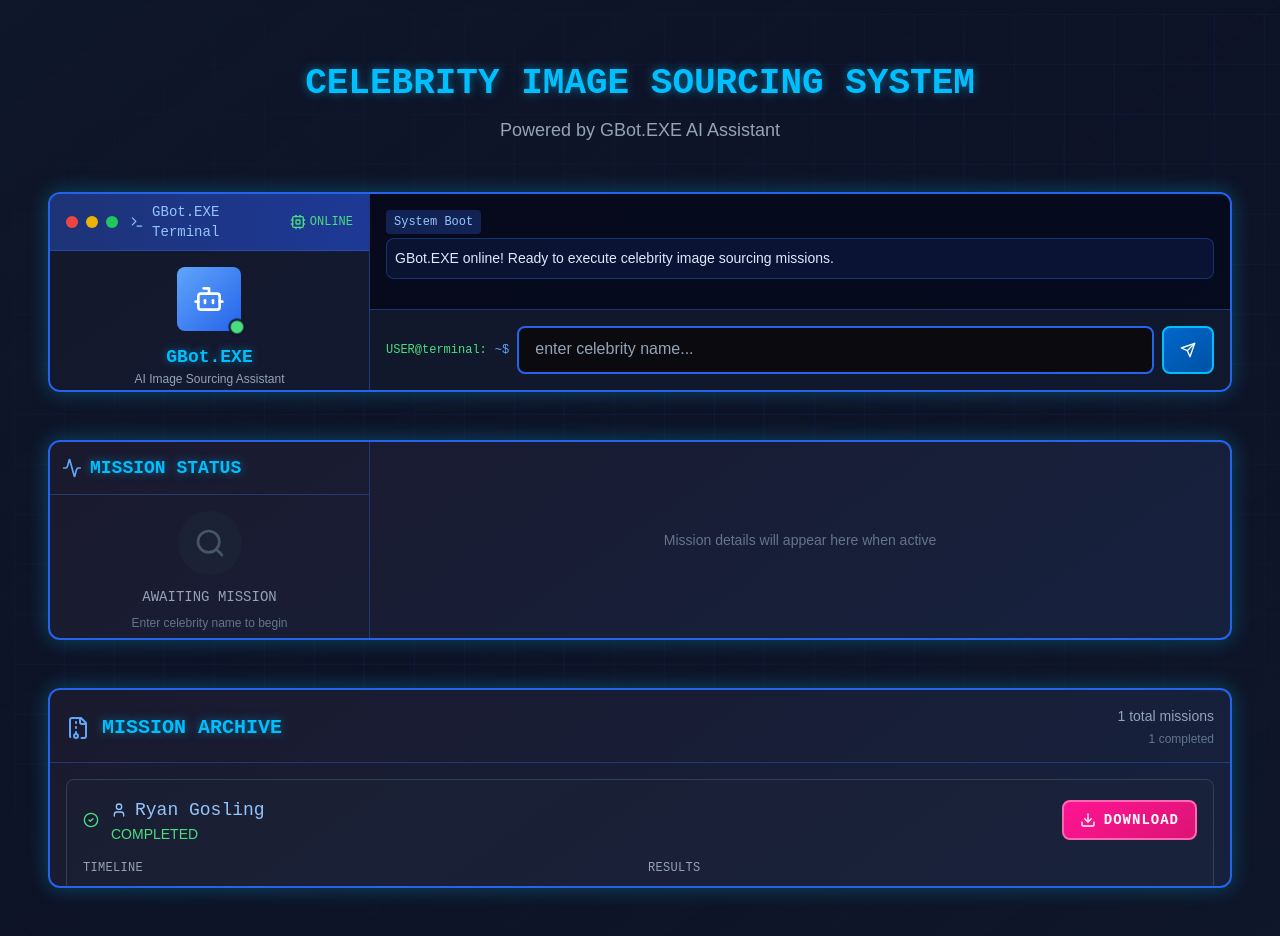
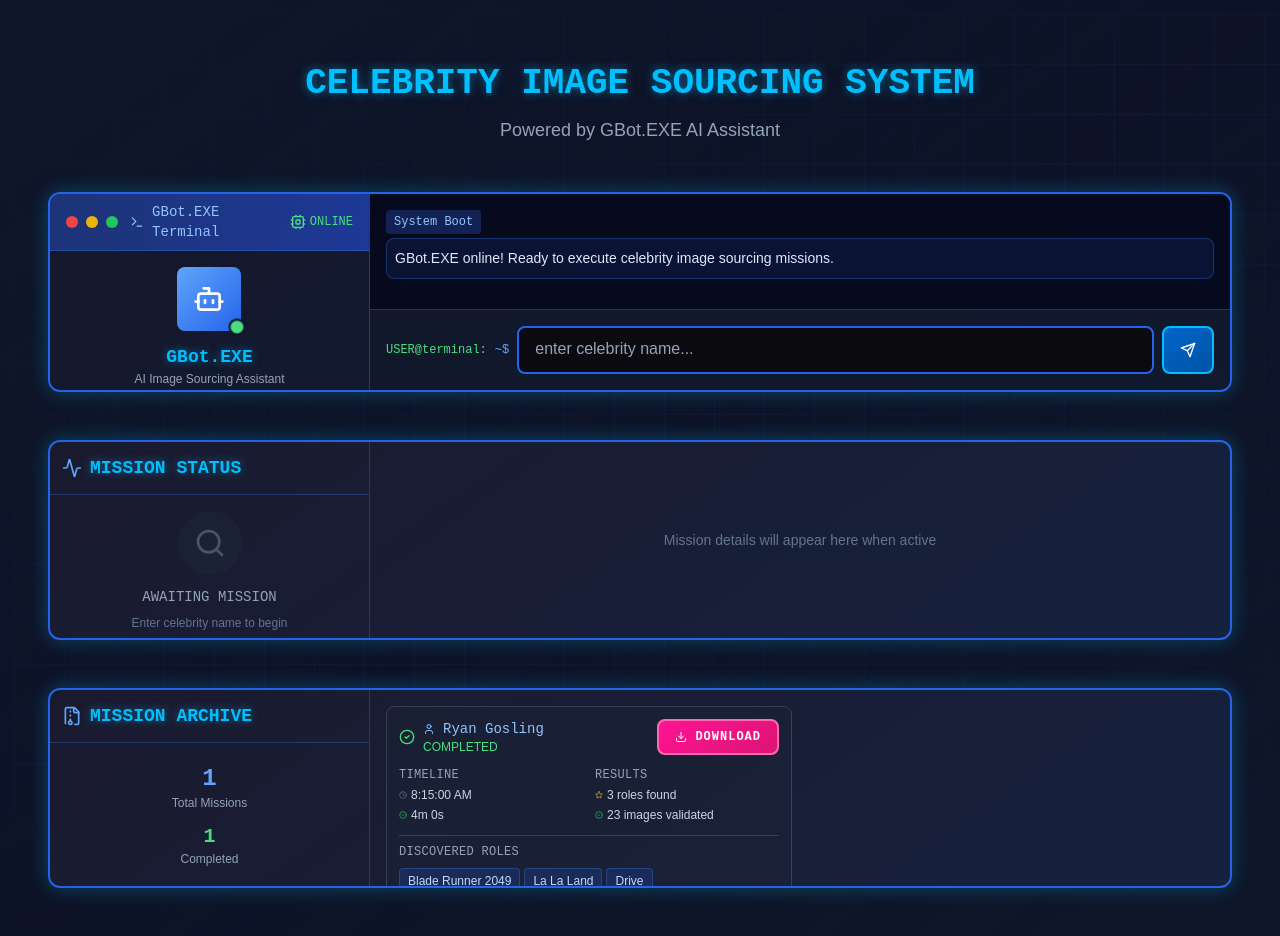
Before and after one commit to Esilos92/print-prep-node, a Next.js app in the folder dashboard/: page / in a window 1280 px wide. Shown: the top 936 px of the page. Built offline with nearby package versions, Linux system fonts and the light colour scheme.

Commit message:
Update JobHistory.tsx

```diff
--- a/dashboard/src/components/JobHistory.tsx
+++ b/dashboard/src/components/JobHistory.tsx
@@ -65,66 +65,78 @@ export default function JobHistory({ jobs }: JobHistoryProps) {
 
   return (
     <div className="cyber-panel">
+      <div className="flex h-full">
+
+        {/* Left Section - Header & Summary */}
+        <div className="w-80 flex flex-col border-r border-blue-500/30">
           {/* Header */}
-      <div className="flex items-center justify-between p-4 pb-3 border-b border-blue-500/30 flex-shrink-0">
-        <div className="flex items-center gap-3">
-          <FileArchive className="w-6 h-6 text-blue-400" />
-          <h3 className="text-xl font-cyber font-bold text-glow-blue">
+          <div className="flex items-center justify-between p-3 border-b border-blue-500/30 flex-shrink-0">
+            <div className="flex items-center gap-2">
+              <FileArchive className="w-5 h-5 text-blue-400" />
+              <h3 className="text-lg font-cyber font-bold text-glow-blue">
                 MISSION ARCHIVE
               </h3>
             </div>
-        <div className="text-right">
-          <span className="text-sm text-slate-400 font-ui block">
-            {jobs.length} total missions
-          </span>
-          <span className="text-xs text-slate-500 font-ui">
-            {jobs.filter(j => j.status === 'completed').length} completed
-          </span>
+          </div>
+
+          {/* Summary Stats */}
+          <div className="flex-1 flex flex-col justify-center p-4">
+            <div className="text-center space-y-3">
+              <div>
+                <div className="text-2xl font-cyber font-bold text-blue-400">
+                  {jobs.length}
+                </div>
+                <div className="text-xs text-slate-400 font-ui">Total Missions</div>
+              </div>
+              <div>
+                <div className="text-xl font-cyber font-bold text-green-400">
+                  {jobs.filter(j => j.status === 'completed').length}
+                </div>
+                <div className="text-xs text-slate-400 font-ui">Completed</div>
+              </div>
+              {jobs.length === 0 && (
+                <div className="mt-4">
+                  <div className="w-12 h-12 bg-slate-800/50 rounded-full flex items-center justify-center mx-auto mb-2">
+                    <Calendar className="w-6 h-6 text-slate-600" />
+                  </div>
+                  <p className="text-xs text-slate-500 font-ui">
+                    No missions logged
+                  </p>
+                </div>
+              )}
+            </div>
           </div>
         </div>
 
+        {/* Right Section - Job List */}
+        <div className="flex-1 flex flex-col">
           {jobs.length === 0 ? (
-        /* Empty State */
-        <div className="flex-1 flex flex-col items-center justify-center text-center p-4">
-          <motion.div
-            initial={{ opacity: 0 }}
-            animate={{ opacity: 1 }}
-            className="flex flex-col items-center justify-center h-full"
-          >
-            <div className="w-24 h-24 bg-slate-800/50 rounded-full flex items-center justify-center mb-4">
-              <Calendar className="w-12 h-12 text-slate-600" />
-            </div>
-            <h4 className="text-lg font-cyber text-slate-400 mb-2">
-              NO MISSIONS LOGGED
-            </h4>
-            <p className="text-sm text-slate-500 font-ui">
+            <div className="flex-1 flex items-center justify-center text-slate-500 font-ui text-sm">
               Completed missions will appear here
-            </p>
-          </motion.div>
             </div>
           ) : (
-        /* Job List */
-        <div className="flex-1 overflow-y-auto p-4 space-y-3">
+            <div className="flex-1 overflow-y-auto p-4">
+              <div className="grid grid-cols-1 lg:grid-cols-2 gap-4">
                 {jobs.map((job, index) => (
                   <motion.div
                     key={job.id}
                     initial={{ opacity: 0, y: 10 }}
                     animate={{ opacity: 1, y: 0 }}
                     transition={{ delay: index * 0.1 }}
-              className="bg-slate-800/30 border border-slate-700 rounded-lg p-4 hover:border-blue-500/50 transition-all duration-300 hover:bg-slate-800/50"
+                    className="bg-slate-800/30 border border-slate-700 rounded-lg p-3 hover:border-blue-500/50 transition-all duration-300 hover:bg-slate-800/50"
                   >
                     {/* Job Header */}
-              <div className="flex items-center justify-between mb-4">
-                <div className="flex items-center gap-3 flex-1 min-w-0">
+                    <div className="flex items-center justify-between mb-3">
+                      <div className="flex items-center gap-2 flex-1 min-w-0">
                         {getStatusIcon(job.status)}
                         <div className="min-w-0 flex-1">
                           <div className="flex items-center gap-2">
-                      <User className="w-4 h-4 text-blue-300 flex-shrink-0" />
-                      <h4 className="font-cyber text-lg text-blue-300 truncate">
+                            <User className="w-3 h-3 text-blue-300 flex-shrink-0" />
+                            <h4 className="font-cyber text-sm text-blue-300 truncate">
                               {job.celebrity}
                             </h4>
                           </div>
-                    <p className={`text-sm font-ui ${getStatusColor(job.status)}`}>
+                          <p className={`text-xs font-ui ${getStatusColor(job.status)}`}>
                             {job.status.toUpperCase()}
                           </p>
                         </div>
@@ -134,33 +146,33 @@ export default function JobHistory({ jobs }: JobHistoryProps) {
                         <motion.button
                           whileHover={{ scale: 1.05 }}
                           whileTap={{ scale: 0.95 }}
-                    className="cyber-button pink text-sm px-4 py-2 flex items-center gap-2 flex-shrink-0"
+                          className="cyber-button pink text-xs px-3 py-1 flex items-center gap-1 flex-shrink-0"
                           onClick={() => window.open(job.downloadLink, '_blank')}
                         >
-                    <Download className="w-4 h-4" />
-                    <span className="hidden sm:inline">Download</span>
+                          <Download className="w-3 h-3" />
+                          <span>Download</span>
                         </motion.button>
                       )}
                     </div>
 
-              {/* Job Details Grid */}
-              <div className="grid grid-cols-1 sm:grid-cols-2 gap-4 mb-4">
+                    {/* Job Details */}
+                    <div className="grid grid-cols-2 gap-3 mb-3">
                       {/* Timeline */}
-                <div className="space-y-2">
-                  <h5 className="text-slate-400 text-xs font-cyber tracking-wide">TIMELINE</h5>
+                      <div>
+                        <h5 className="text-slate-400 text-xs font-cyber tracking-wide mb-1">TIMELINE</h5>
                         <div className="space-y-1">
                           {job.startTime && (
-                      <div className="flex items-center gap-2 text-xs">
-                        <Clock className="w-3 h-3 text-slate-500 flex-shrink-0" />
-                        <span className="text-slate-300 font-ui">
+                            <div className="flex items-center gap-1 text-xs">
+                              <Clock className="w-2 h-2 text-slate-500 flex-shrink-0" />
+                              <span className="text-slate-300 font-ui text-xs">
                                 {job.startTime.toLocaleTimeString()}
                               </span>
                             </div>
                           )}
                           {job.endTime && (
-                      <div className="flex items-center gap-2 text-xs">
-                        <CheckCircle2 className="w-3 h-3 text-green-500 flex-shrink-0" />
-                        <span className="text-slate-300 font-ui">
+                            <div className="flex items-center gap-1 text-xs">
+                              <CheckCircle2 className="w-2 h-2 text-green-500 flex-shrink-0" />
+                              <span className="text-slate-300 font-ui text-xs">
                                 {formatDuration(job.startTime, job.endTime)}
                               </span>
                             </div>
@@ -169,21 +181,21 @@ export default function JobHistory({ jobs }: JobHistoryProps) {
                       </div>
 
                       {/* Stats */}
-                <div className="space-y-2">
-                  <h5 className="text-slate-400 text-xs font-cyber tracking-wide">RESULTS</h5>
+                      <div>
+                        <h5 className="text-slate-400 text-xs font-cyber tracking-wide mb-1">RESULTS</h5>
                         <div className="space-y-1">
                           {job.roles && (
-                      <div className="flex items-center gap-2 text-xs">
-                        <Star className="w-3 h-3 text-yellow-500 flex-shrink-0" />
-                        <span className="text-slate-300 font-ui">
+                            <div className="flex items-center gap-1 text-xs">
+                              <Star className="w-2 h-2 text-yellow-500 flex-shrink-0" />
+                              <span className="text-slate-300 font-ui text-xs">
                                 {job.roles.length} roles found
                               </span>
                             </div>
                           )}
                           {job.imagesValidated && (
-                      <div className="flex items-center gap-2 text-xs">
-                        <CheckCircle2 className="w-3 h-3 text-green-500 flex-shrink-0" />
-                        <span className="text-slate-300 font-ui">
+                            <div className="flex items-center gap-1 text-xs">
+                              <CheckCircle2 className="w-2 h-2 text-green-500 flex-shrink-0" />
+                              <span className="text-slate-300 font-ui text-xs">
                                 {job.imagesValidated} images validated
                               </span>
                             </div>
@@ -194,25 +206,25 @@ export default function JobHistory({ jobs }: JobHistoryProps) {
 
                     {/* Discovered Roles */}
                     {job.roles && job.roles.length > 0 && (
-                <div className="pt-3 border-t border-slate-700">
-                  <h5 className="text-slate-400 text-xs mb-3 font-cyber tracking-wide">
+                      <div className="pt-2 border-t border-slate-700">
+                        <h5 className="text-slate-400 text-xs mb-2 font-cyber tracking-wide">
                           DISCOVERED ROLES
                         </h5>
-                  <div className="flex flex-wrap gap-2">
-                    {job.roles.slice(0, 4).map((role, roleIndex) => (
+                        <div className="flex flex-wrap gap-1">
+                          {job.roles.slice(0, 3).map((role, roleIndex) => (
                             <motion.span
                               key={role}
                               initial={{ opacity: 0, scale: 0.8 }}
                               animate={{ opacity: 1, scale: 1 }}
                               transition={{ delay: roleIndex * 0.1 }}
-                        className="text-xs bg-blue-900/40 text-blue-200 px-3 py-1.5 rounded-full border border-blue-500/30 font-ui"
+                              className="text-xs bg-blue-900/40 text-blue-200 px-2 py-1 rounded border border-blue-500/30 font-ui"
                             >
                               {role}
                             </motion.span>
                           ))}
-                    {job.roles.length > 4 && (
-                      <span className="text-xs text-slate-400 px-3 py-1.5 font-ui">
-                        +{job.roles.length - 4} more
+                          {job.roles.length > 3 && (
+                            <span className="text-xs text-slate-400 px-2 py-1 font-ui">
+                              +{job.roles.length - 3}
                             </span>
                           )}
                         </div>
@@ -221,16 +233,16 @@ export default function JobHistory({ jobs }: JobHistoryProps) {
 
                     {/* Progress Bar for Running Jobs */}
                     {job.status === 'running' && (
-                <div className="mt-4 pt-3 border-t border-slate-700">
-                  <div className="flex justify-between items-center mb-2">
+                      <div className="mt-3 pt-2 border-t border-slate-700">
+                        <div className="flex justify-between items-center mb-1">
                           <span className="text-xs text-slate-400 font-cyber">
                             {job.currentPhase}
                           </span>
-                    <span className="text-sm text-blue-400 font-cyber font-bold">
+                          <span className="text-xs text-blue-400 font-cyber font-bold">
                             {job.progress}%
                           </span>
                         </div>
-                  <div className="progress-bar h-2">
+                        <div className="progress-bar h-1">
                           <motion.div
                             className="progress-fill"
                             initial={{ width: 0 }}
@@ -243,7 +255,10 @@ export default function JobHistory({ jobs }: JobHistoryProps) {
                   </motion.div>
                 ))}
               </div>
+            </div>
           )}
+        </div>
+      </div>
     </div>
   );
 }
```
Lines whose indentation alone changed are shown as unchanged.
